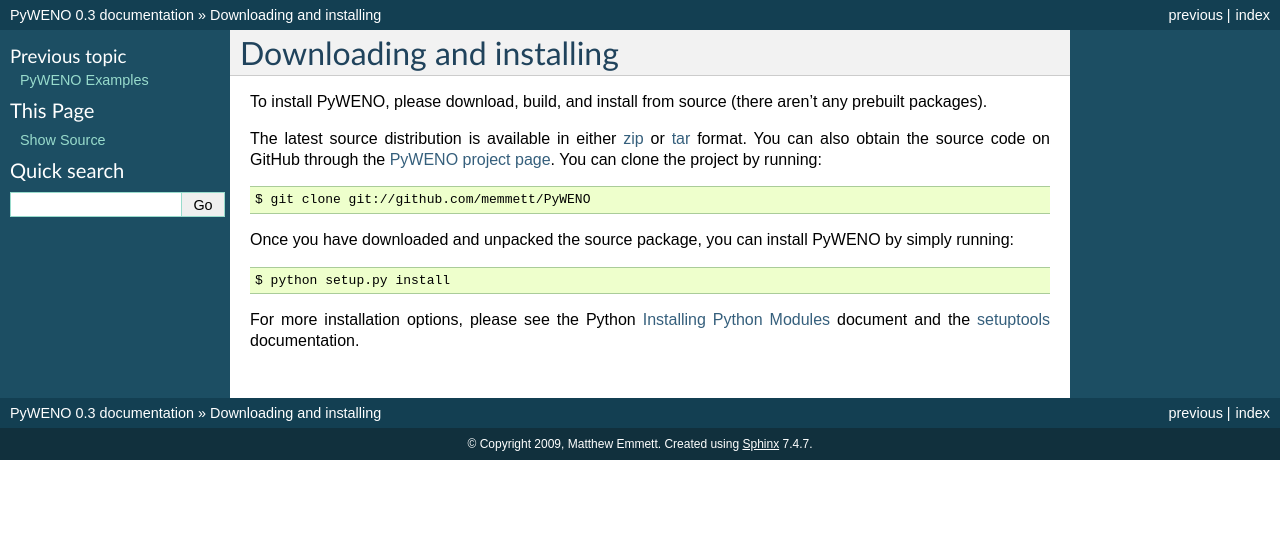
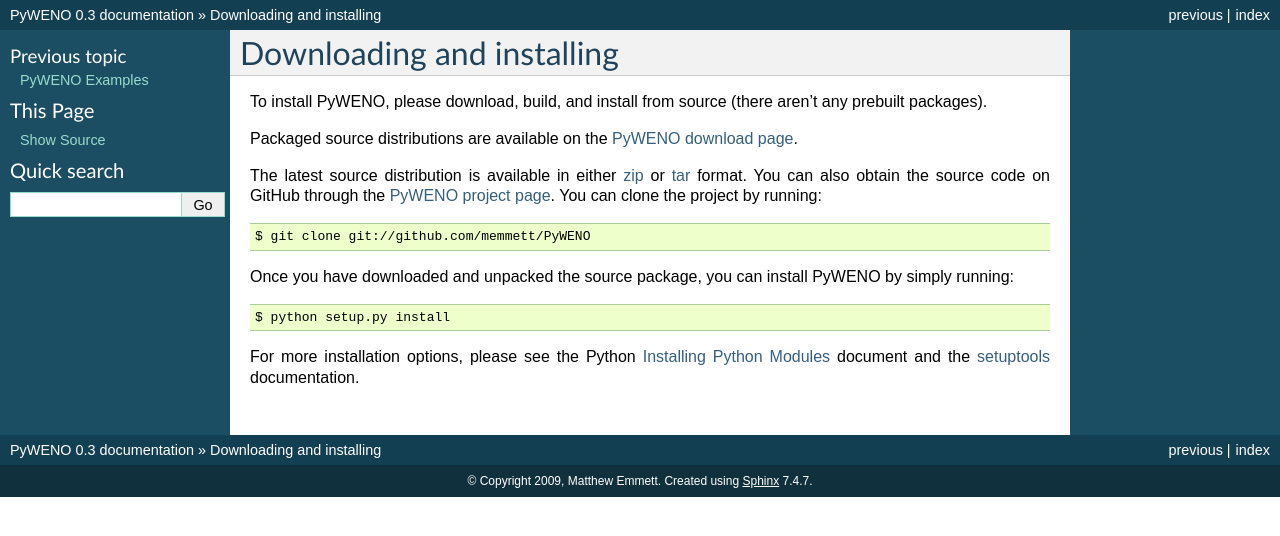
Before and after one commit to memmett/PyWENO, a Sphinx documentation site: the page built from docs/download.rst, in a window 1280 px wide. Shown: the top 536 px of the page. Built offline with Sphinx 7.4.7, drawn with Linux system fonts in a browser that asks for light colours; formulas are drawn with MathJax 3; the version number is read from the project's files by our own code.

Commit message:
PyWENO 0.3.a1 released.  Bump version to 0.3.a2.

```diff
--- a/docs/download.rst
+++ b/docs/download.rst
@@ -3,6 +3,9 @@
 
 To install PyWENO, please download, build, and install from source
 (there aren't any prebuilt packages).
+
+Packaged source distributions are available on the
+`PyWENO download page`_.
 
 The latest source distribution is available in either zip_ or tar_
 format.  You can also obtain the source code on GitHub through the
@@ -25,4 +28,5 @@
 .. _`Installing Python Modules`: http://docs.python.org/install/index.html
 .. _setuptools: http://pypi.python.org/pypi/setuptools
 .. _`PyWENO project page`: http://github.com/memmett/PyWENO
+.. _`PyWENO download page`: http://github.com/memmett/PyWENO/downloads
 .. _`Matthew Emmett`: http://www.math.ualberta.ca/~memmett/
--- a/docs/index.rst
+++ b/docs/index.rst
@@ -7,6 +7,7 @@
 
 **News**
 
+* November 26 2009: `PyWENO 0.3.a1`_ released.
 * Fall 2009: PyWENO is in early development, and is a bit rough around the edges.
 
 
@@ -89,3 +90,4 @@
 
 .. _`PyWENO project page`: http://github.com/memmett/PyWENO
 .. _`Matthew Emmett`: http://www.math.ualberta.ca/~memmett/
+.. _`PyWENO 0.3.a1`: http://cloud.github.com/downloads/memmett/PyWENO/PyWENO-0.3.a1.tar.gz
--- a/version.py
+++ b/version.py
@@ -2,4 +2,4 @@
 release = False
 
 if not release:
-    version += '.a1'
+    version += '.a2.dev'
```
